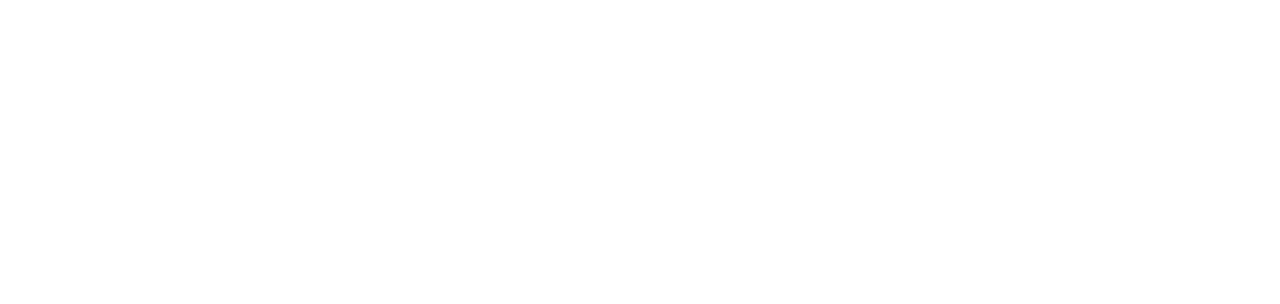
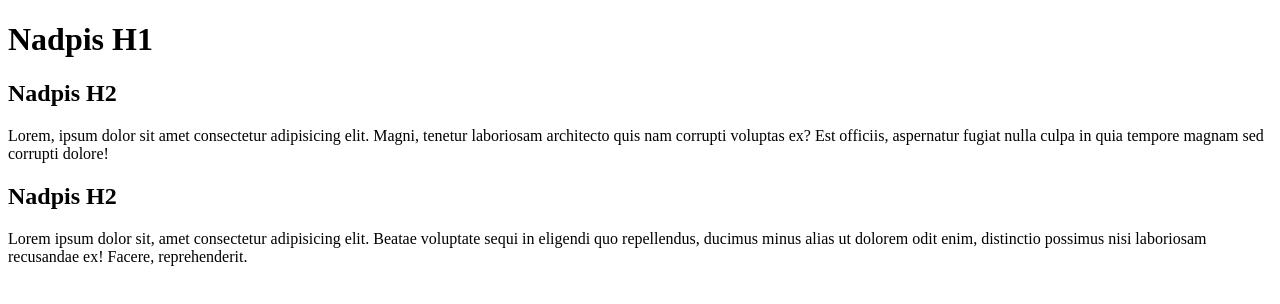
Before and after one commit to MiroslavMikula/github-demo, a plain HTML site: page index.html in a window 1280 px wide. Drawn offline with Linux system fonts and the light colour scheme.

Commit message:
Vložený obsah do body - H1, H2, P

```diff
--- a/index.html
+++ b/index.html
@@ -7,6 +7,11 @@
     <title>Document</title>
 </head>
 <body>
+    <h1>Nadpis H1</h1>
+    <h2>Nadpis H2</h2>
+    <p>Lorem, ipsum dolor sit amet consectetur adipisicing elit. Magni, tenetur laboriosam architecto quis nam corrupti voluptas ex? Est officiis, aspernatur fugiat nulla culpa in quia tempore magnam sed corrupti dolore!</p>
+    <h2>Nadpis H2</h2>
+    <p>Lorem ipsum dolor sit, amet consectetur adipisicing elit. Beatae voluptate sequi in eligendi quo repellendus, ducimus minus alias ut dolorem odit enim, distinctio possimus nisi laboriosam recusandae ex! Facere, reprehenderit.</p>
 
 </body>
 </html>
```
